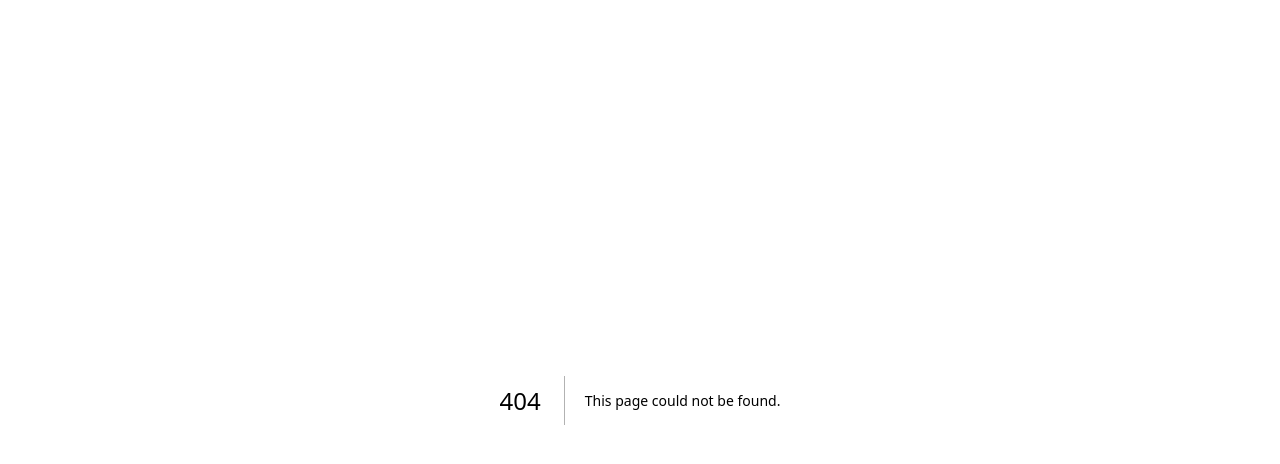
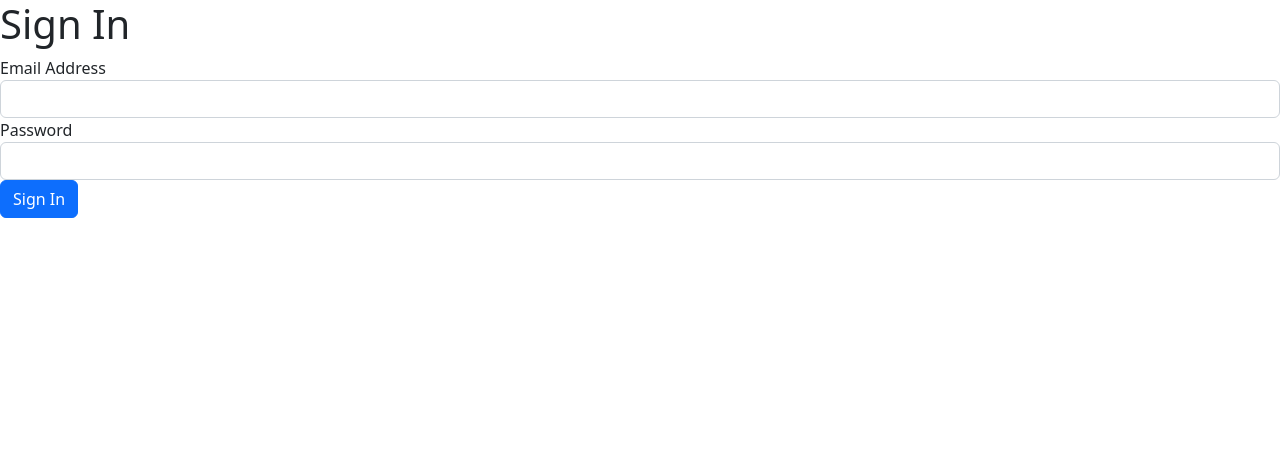
Before and after one commit to alfie1104/microservice-ticketing, a Next.js app in the folder client/: page /auth/signin in a window 1280 px wide. Before the commit this address had no page. Shown: the top 464 px of the page. Built offline with nearby package versions, Linux system fonts and the light colour scheme.

Commit message:
feat(auth/signin): create a signin page

```diff
--- /dev/null
+++ b/client/pages/auth/signin.js
@@ -0,0 +1,50 @@
+import { useState } from "react";
+import Router from "next/router";
+import useRequest from "../../hooks/useRequest";
+
+const SignIn = () => {
+  const [email, setEmail] = useState("");
+  const [password, setPassword] = useState("");
+  const { doRequest, errors } = useRequest({
+    url: "/api/users/signin",
+    method: "post",
+    body: {
+      email,
+      password,
+    },
+    onSuccess: () => Router.push("/"),
+  });
+
+  const onSubmit = (e) => {
+    e.preventDefault();
+
+    doRequest();
+  };
+
+  return (
+    <form onSubmit={onSubmit}>
+      <h1>Sign In</h1>
+      <div className="form-group">
+        <label>Email Address</label>
+        <input
+          className="form-control"
+          value={email}
+          onChange={(e) => setEmail(e.target.value)}
+        />
+      </div>
+      <div className="form-group">
+        <label>Password</label>
+        <input
+          type="password"
+          className="form-control"
+          value={password}
+          onChange={(e) => setPassword(e.target.value)}
+        />
+      </div>
+      {errors}
+      <button className="btn btn-primary">Sign In</button>
+    </form>
+  );
+};
+
+export default SignIn;
--- a/client/pages/banana.js
+++ /dev/null
@@ -1,5 +0,0 @@
-const Banana = () => {
-  return <h1>Banana2</h1>;
-};
-
-export default Banana;
```
